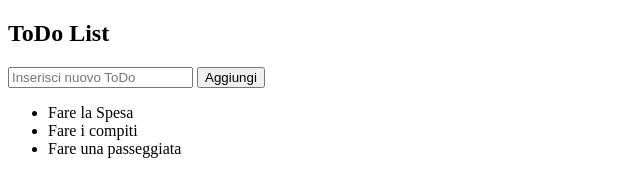
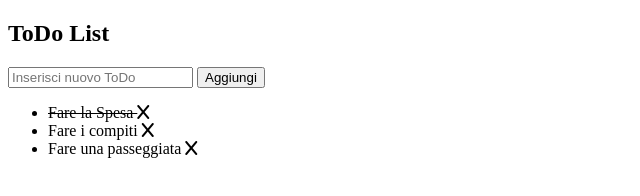
Before and after one commit to lucagad/vue-todolist, a plain HTML site: page index.html in a window 1280 px wide. Shown: the full height of the page, 0-640 px from the left. Drawn offline with nearby package versions, Linux system fonts and the light colour scheme.

Commit message:
{JS} Added: ** MILESTONE 1 ** and ** MILESTONE 2 **

```diff
--- a/css/style.css
+++ b/css/style.css
@@ -0,0 +1,4 @@
+
+.done {
+  text-decoration: line-through;
+}
--- a/index.html
+++ b/index.html
@@ -14,9 +14,7 @@
 </head>
 <body>
 
-
   <div id="app" class="container">
-
 
     <div class="title">
       <h2>ToDo List</h2>
@@ -35,11 +33,18 @@
     <div class="to-do-list">
 
       <ul>
-        <li v-for="(todo, index) in arrayToDo"> {{todo.text}}</li>
+        <li
+          v-for="(todo, index) in arrayToDo"
+          :class="{'done' : todo.done}"
+        >{{todo.text}}
+          <i
+            class="fa-solid fa-x"
+            @click="deleteToDo(index)">
+          </i>
+        </li>
       </ul>
 
     </div>
-
 
   </div>
 
--- a/js/script.js
+++ b/js/script.js
@@ -26,7 +26,7 @@ const app = new Vue({
     arrayToDo: [
       {
         text: 'Fare la Spesa',
-        done: false
+        done: true
       },
 
       {
@@ -45,6 +45,7 @@ const app = new Vue({
       done: false
     }
   },
+
   methods: {
 
     addNewToDo(){
@@ -55,8 +56,12 @@ const app = new Vue({
 
       }
 
+    },
+    deleteToDo(index){
+      if (confirm(`Sei sicuro di eliminate: ${this.arrayToDo[index].text}?`)) {
+        this.arrayToDo.splice(index,1);
+      }
     }
-
   }
 
 });
```
